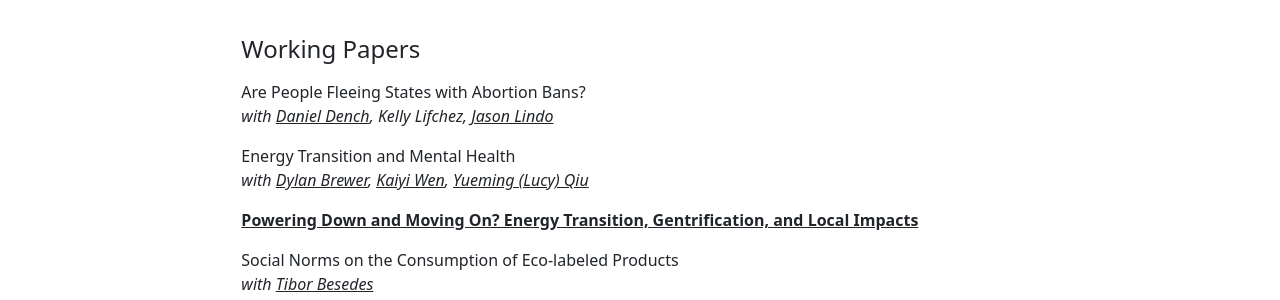
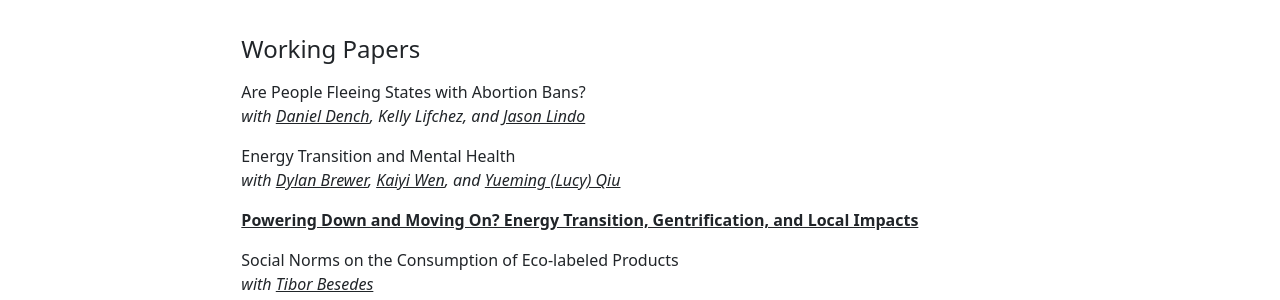
Before and after one commit to Jancyll/Jancyll.github.io, a Jekyll site: the page built from research.md, in a window 1280 px wide. Shown: the part 220-520 px from the top of the page. Built offline with Jekyll 4.4.1, drawn with Linux system fonts in a browser that asks for light colours.

Commit message:
Update research.html

```diff
--- a/_includes/research.html
+++ b/_includes/research.html
@@ -50,15 +50,17 @@
                     {%- endfor %}</em>
                 {% endif %} -->
 
-                {% if item.coauthors -%}
+                {% if item.coauthors %}
                     <em><br>with {% for coauthor in item.coauthors
                         %}{% if coauthor.url
                             %}<a href="{{ coauthor.url }}">{{ coauthor.name }}</a>{%-
-                    else
-                        %}{{ coauthor.name }}{%-
-                    endif %}{% if forloop.last == false %}, {% endif
+                        else
+                            %}{{ coauthor.name }}{%-
+                        endif %}{% if forloop.last == false
+                            %}{% if forloop.rindex0 == 1 %}, and {% else %}, {% endif
+                        %}{% endif
                     %}{% endfor %}</em>
-                {%- endif %}
+                {% endif %}
 
             </p>
         </div>
```
